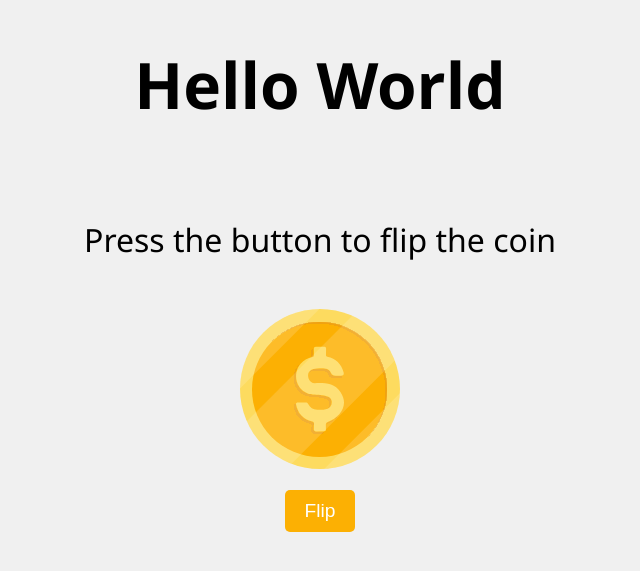
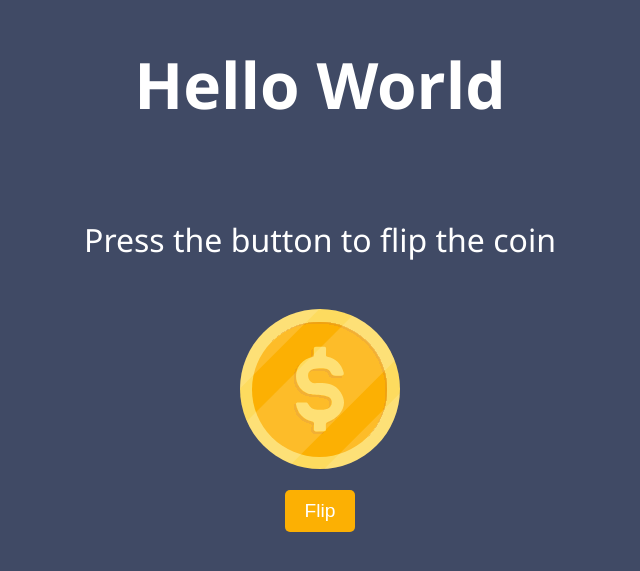
Before and after one commit to DrxcoDev2/flip-the-coin.github.io, a website: page index.html in a window 1280 px wide. Shown: the part 135-706 px from the top of the page, without its empty margins (320-960 px from the left). Drawn offline with nearby package versions, Linux system fonts and the light colour scheme; no server answers.

Commit message:
Version 1.1

```diff
--- a/index.html
+++ b/index.html
@@ -13,7 +13,8 @@
       text-align: center;
       height: 100vh;
       margin: 0;
-      background-color: #f0f0f0;
+      background-color: #404A65;
+      color: #fff;
       font-family: 'Segoe UI', Tahoma, Geneva, Verdana, sans-serif;
     }
 
```
